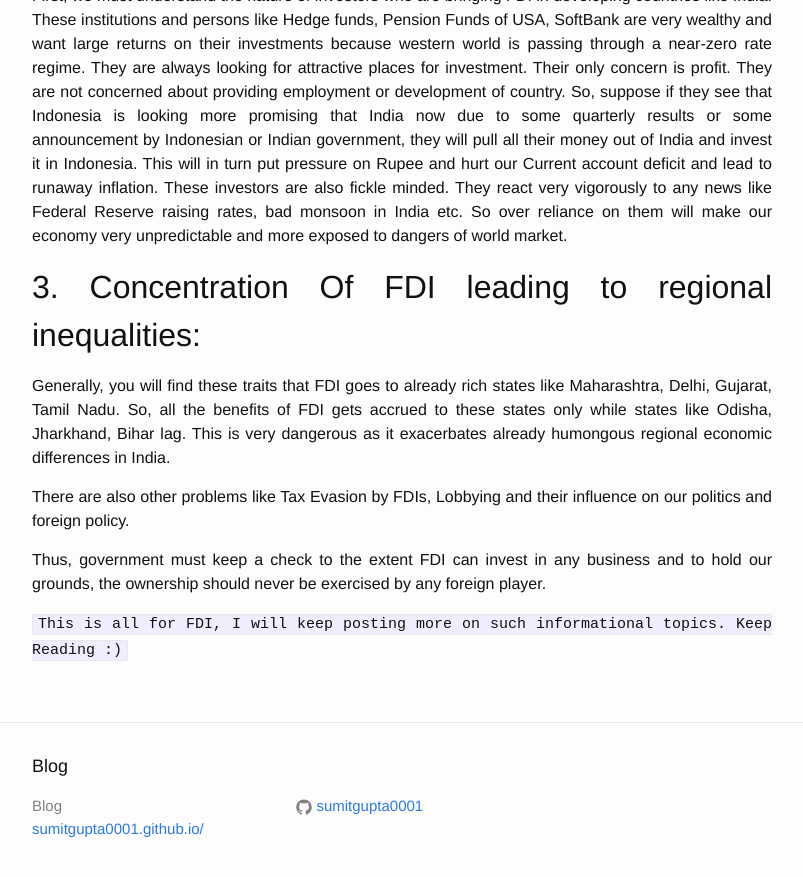
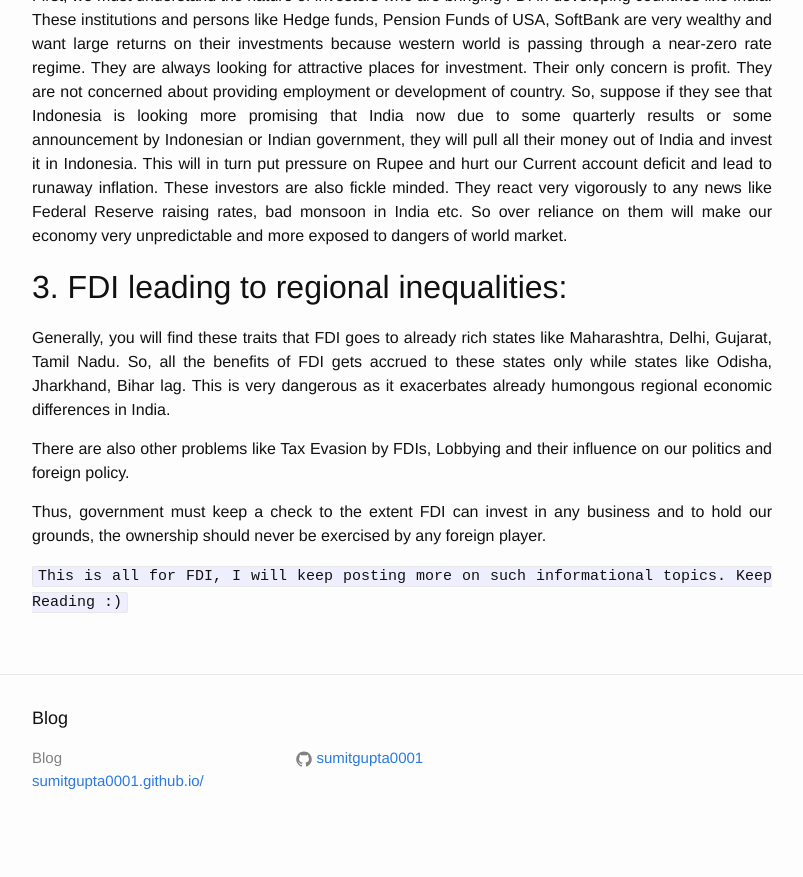
Before and after one commit to sumitgupta0001/sumitgupta.github.io, a Jekyll site: the page built from _posts/2018-09-15-FDI_GOOD_OR_BAAD.md, in a window 1280 px wide and 900 px high, scrolled down 1097 px. Shown: the top 877 px of the window, without its empty margins (238-1041 px from the left). Built offline with Jekyll 4.4.1, drawn with Linux system fonts in a browser that asks for light colours; after the commit the page ends 1949 px from its top, so only the background shows below that.

Commit message:
Final Commit

```diff
--- a/_posts/2018-09-15-FDI_GOOD_OR_BAAD.md
+++ b/_posts/2018-09-15-FDI_GOOD_OR_BAAD.md
@@ -35,7 +35,7 @@
 <h2>2. Influencing Indian Market:</h2>
 <p align="justify">First, we must understand the nature of investors who are bringing FDI in developing countries like India. These institutions and persons like Hedge funds, Pension Funds of USA, SoftBank are very wealthy and want large returns on their investments because western world is passing through a near-zero rate regime. They are always looking for attractive places for investment. Their only concern is profit. They are not concerned about providing employment or development of country. So, suppose if they see that Indonesia is looking more promising that India now due to some quarterly results or some announcement by Indonesian or Indian government, they will pull all their money out of India and invest it in Indonesia. This will in turn put pressure on Rupee and hurt our Current account deficit and lead to runaway inflation. These investors are also fickle minded. They react very vigorously to any news like Federal Reserve raising rates, bad monsoon in India etc. So over reliance on them will make our economy very unpredictable and more exposed to dangers of world market.</p>
 
-<h2>3. Concentration Of FDI leading to regional inequalities:</h2>
+<h2>3. FDI leading to regional inequalities:</h2>
 <p align="justify">Generally, you will find these traits that FDI goes to already rich states like Maharashtra, Delhi, Gujarat, Tamil Nadu. So, all the benefits of FDI gets accrued to these states only while states like Odisha, Jharkhand, Bihar lag. This is very dangerous as it exacerbates already humongous regional economic differences in India.</p>
 
 <p align="justify">There are also other problems like Tax Evasion by FDIs, Lobbying and their influence on our politics and foreign policy.</p>
```
